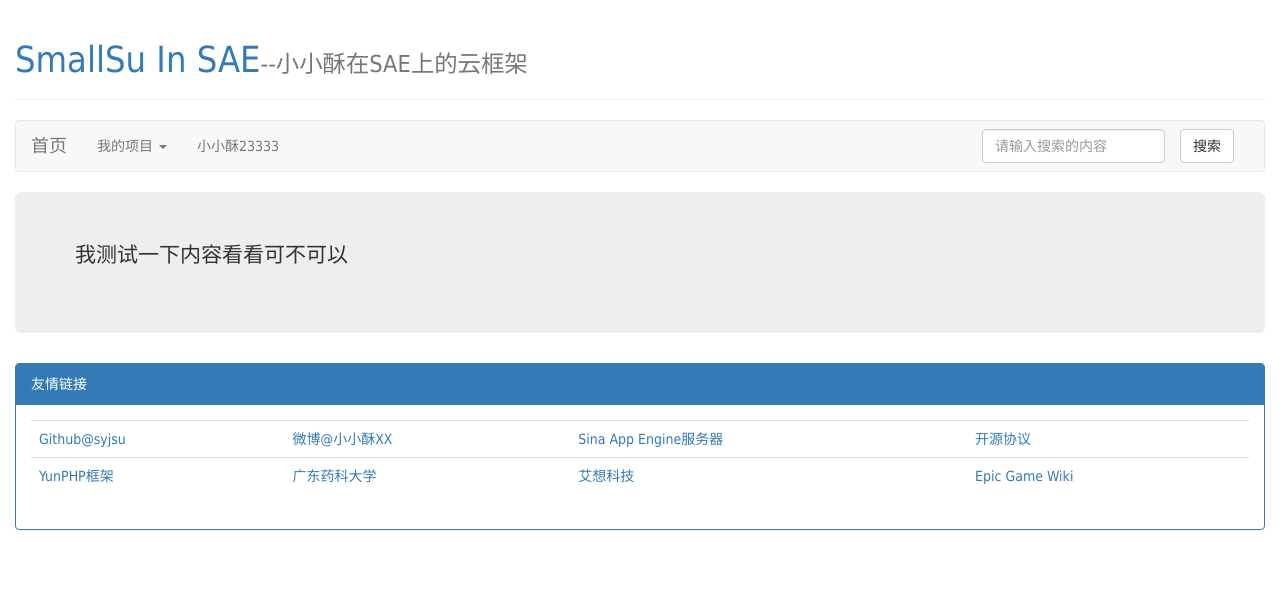
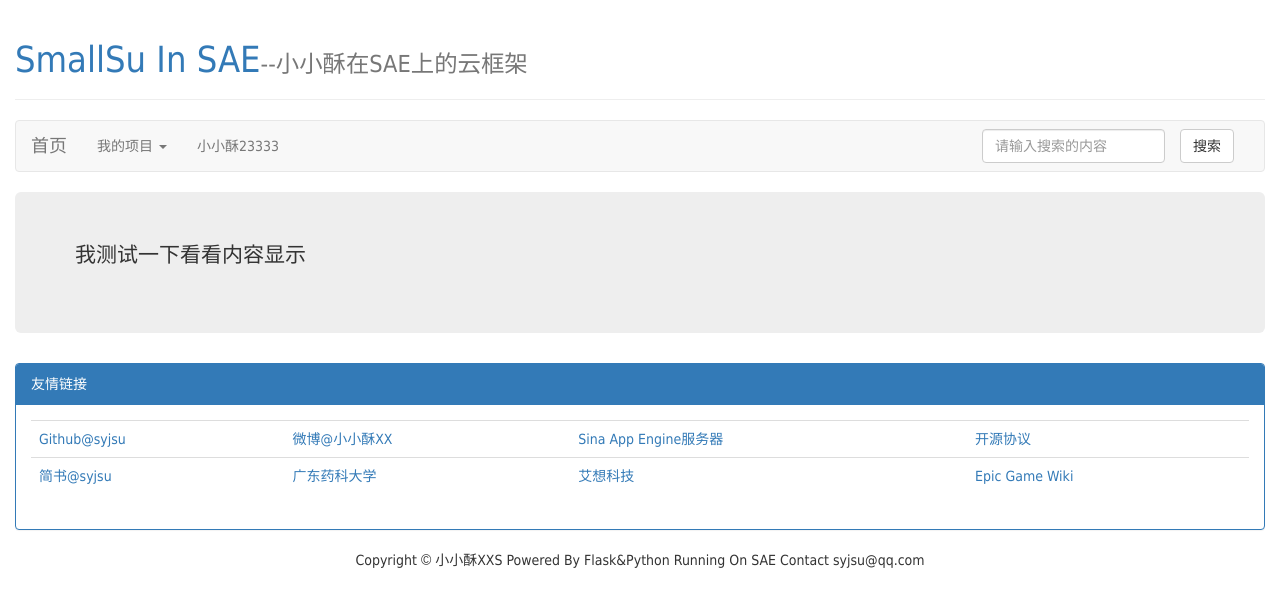
Before and after one commit to syjsu/My-Web-Server-Framework-With-Python2.7, a Flask app: page / in a window 1280 px wide. Shown: the top 607 px of the page. Run offline with Flask 2, Linux system fonts and the light colour scheme; some libraries are stand-ins or nearby versions.

Commit message:
改架构
改架构

```diff
--- a/Application/templates/common.html
+++ b/Application/templates/common.html
@@ -96,7 +96,7 @@ font-family: Microsoft YaHei, '宋体', Tahoma, Helvetica, Arial, "\5b8b\4f53",
 			<td><a href="http://www.opensource.org/licenses/bsd-license.php" target="_blank">开源协议</a></td>
 		</tr>
 		<tr>
-			<td><a href="http://yunphp.sinaapp.com/" target="_blank">YunPHP框架</a></td>
+			<td><a href="http://www.jianshu.com/users/d323464794f3" target="_blank">简书@syjsu</a></td>
 			<td><a href="http://www.lib.gdpu.edu.cn/" target="_blank">广东药科大学</a></td>
 			<td><a href="http://xthinking.net/" target="_blank">艾想科技</a></td>
 			<td><a href="https://wiki.unrealengine.com/Main_Page" target="_blank">Epic Game Wiki</a></td>
@@ -105,6 +105,9 @@ font-family: Microsoft YaHei, '宋体', Tahoma, Helvetica, Arial, "\5b8b\4f53",
 </div>
 </div>
 
+<div>
+    <p class="text-center" >Copyright <span style="font-family:arial;">&copy; </span>小小酥XXS Powered By Flask&Python Running On SAE Contact syjsu@qq.com</p>
+</div>
 
  </div>
  </body>
--- a/Application/views.py
+++ b/Application/views.py
@@ -30,10 +30,11 @@ def allow_cross_domain(fun):
 def before_request():
     pass
 
-
 @app.teardown_request
 def teardown_request(func):
     pass
+
+# 异常处理路由
 
 @app.errorhandler(403)
 def internal_error(error):
@@ -47,11 +48,30 @@ def internal_error(error):
 def internal_error(error):
     return render_template('500.html'), 500
 
+# url路由
+
+title={}
+
+title[u"首页"]	="index"
+title[u"关于我"]	="about"
+title[u"联系"]	="contant"
+title[u"其他"]	="other"
+
+friends={}
+
+friends[u"我的微博1"] = "http://weibo.com/syjsu"
+friends[u"我的微博2"] = "http://weibo.com/syjsu"
+friends[u"我的微博3"] = "http://weibo.com/syjsu"
+friends[u"我的微博4"] = "http://weibo.com/syjsu"
+friends[u"我的微博5"] = "http://weibo.com/syjsu"
+friends[u"我的微博6"] = "http://weibo.com/syjsu"
+friends[u"我的微博7"] = "http://weibo.com/syjsu"
+friends[u"我的微博8"] = "http://weibo.com/syjsu"
+
 @app.route('/', methods=['POST', 'GET'])
 def index():
-    return render_template('common.html',content = u"我测试一下内容看看可不可以" )
+    return render_template('common.html',content = u"我测试一下看看内容显示",title = title, friends=friends )
     #return redirect(url_for('pic_bed'))
-
 
 # 修改锚点位置
 def change_anchor(content, suffix):
```
Also changed, not shown: Application/public/torrent.py (added, +10 -0 lines), 1 other file.
